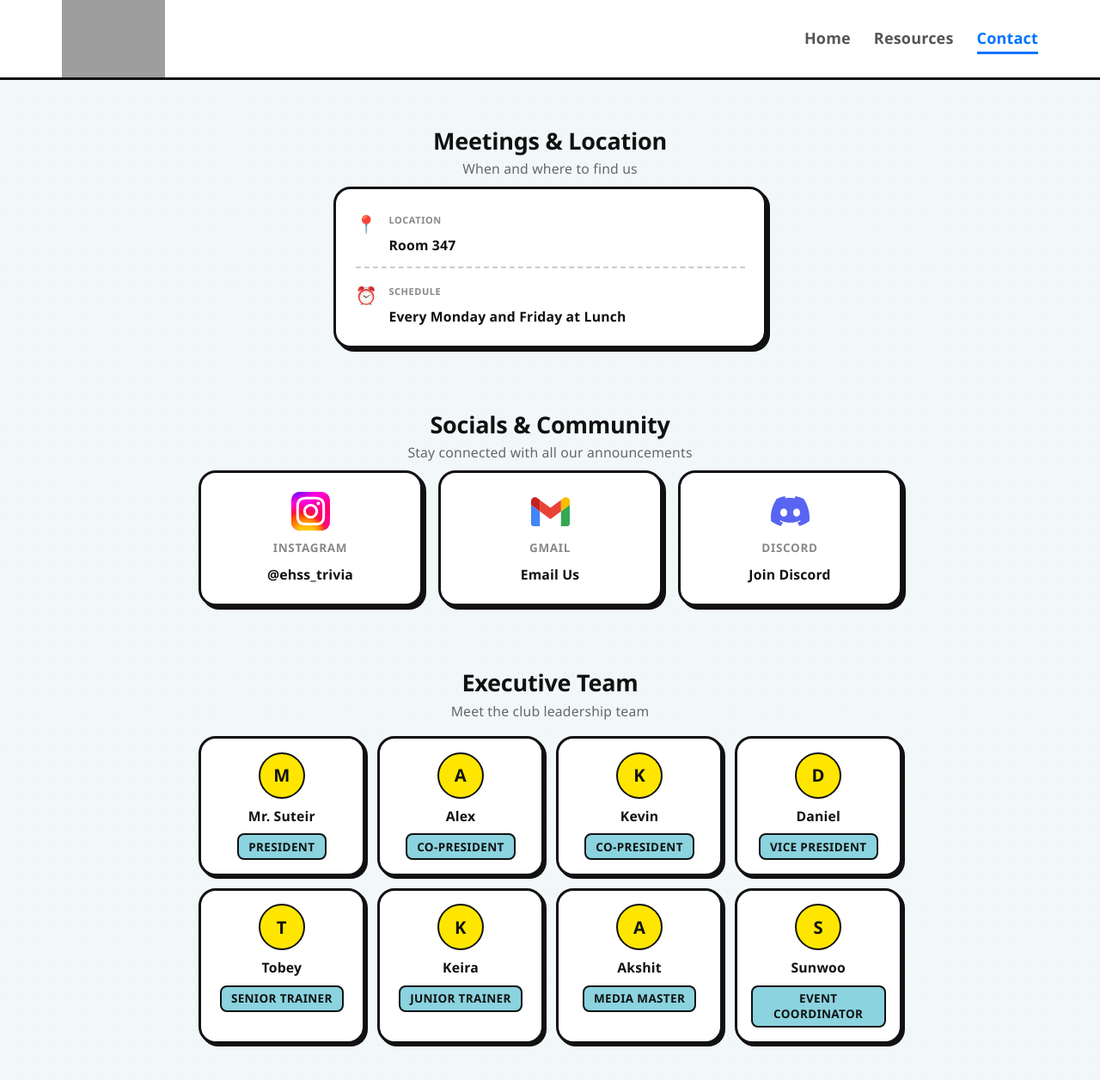
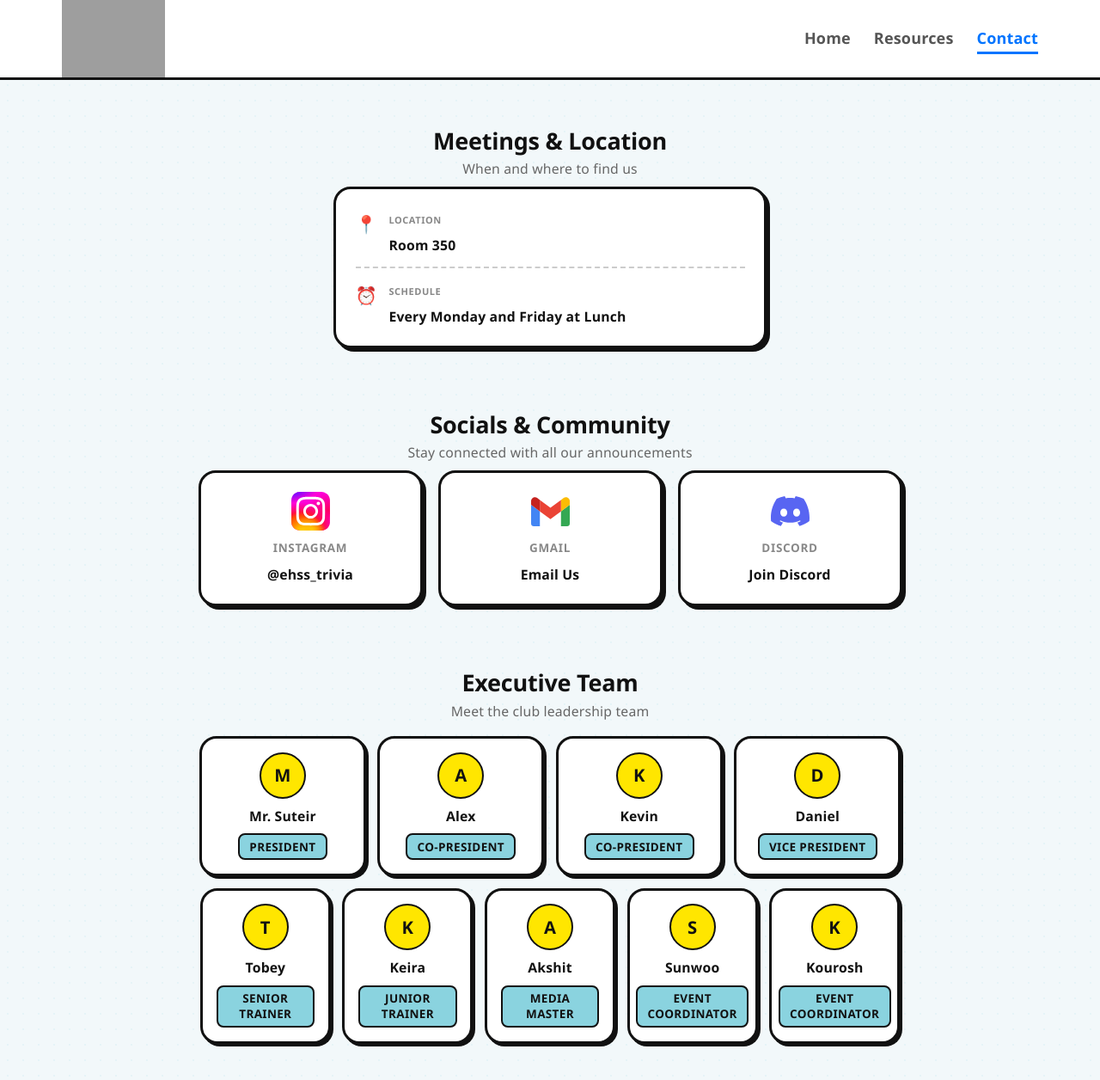
Before and after one commit to Reach-Trivia/reach-trivia.github.io, a React (Vite) app in the folder trivia-club/: page /contact in a window 1280 px wide. Shown: the top 1256 px of the page at 86% size. Built offline with nearby package versions, Linux system fonts and the light colour scheme; grey boxes are pictures that could not be loaded.

Commit message:
Updated Execs, Room #, Timer
Added Kourosh to Execs
Changed Room # from 349 to 350
Changed timer to 2026 Dec 5th 7am

```diff
--- a/trivia-club/src/App.css
+++ b/trivia-club/src/App.css
@@ -464,8 +464,18 @@ section {
 /* ─── Execs ──────────────────────────────────────────────────────── */
 
 .execs-grid {
-  @apply grid grid-cols-2 sm:grid-cols-4 gap-3 mt-2;
+  @apply grid grid-cols-2 gap-3 mt-2;
+  @apply sm:flex sm:flex-wrap sm:justify-center;
 }
+
+.execs-grid > :nth-child(-n+4) {
+  @apply sm:w-[calc(25%-0.6rem)];
+}
+
+.execs-grid > :nth-child(n+5) {
+  @apply sm:w-[calc(20%-0.65rem)];
+}
+
 
 .exec-card {
   @apply p-3.5 flex flex-col items-center gap-2 transition-all duration-200;
--- a/trivia-club/src/data/users.js
+++ b/trivia-club/src/data/users.js
@@ -7,12 +7,13 @@ export const execs = [
   { name: "Keira", role: "Junior Trainer" },
   { name: "Akshit", role: "Media Master" },
   { name: "Sunwoo", role: "Event Coordinator" },
+  { name: "Kourosh", role: "Event Coordinator" },
 ];
 
 export const socials = {
   instagram: "https://www.instagram.com/ehss_trivia/",
   email: "reachtriviaehss@gmail.com",
   discord: "https://discord.gg/dZm2UQjCwk",
-  meetingLocation: "Room 347",
+  meetingLocation: "Room 350",
   meetingSchedule: "Every Monday and Friday at Lunch",
 };
--- a/trivia-club/src/pages/Home.jsx
+++ b/trivia-club/src/pages/Home.jsx
@@ -12,7 +12,7 @@ export default function Home() {
       <section>
         <CountdownTimer
           eventName="Consensus Trivia"
-          targetDate="2027-02-26T15:00:00"
+          targetDate="2026-12-05T07:00:00"
         />
       </section>
 
```
